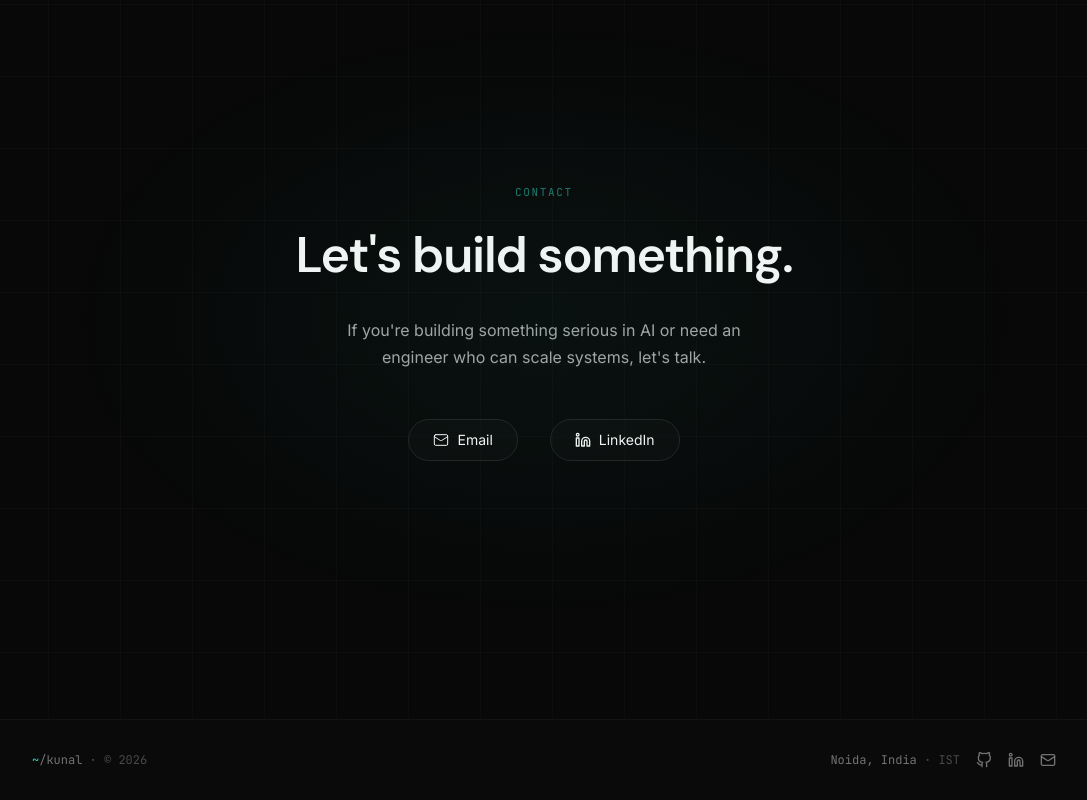
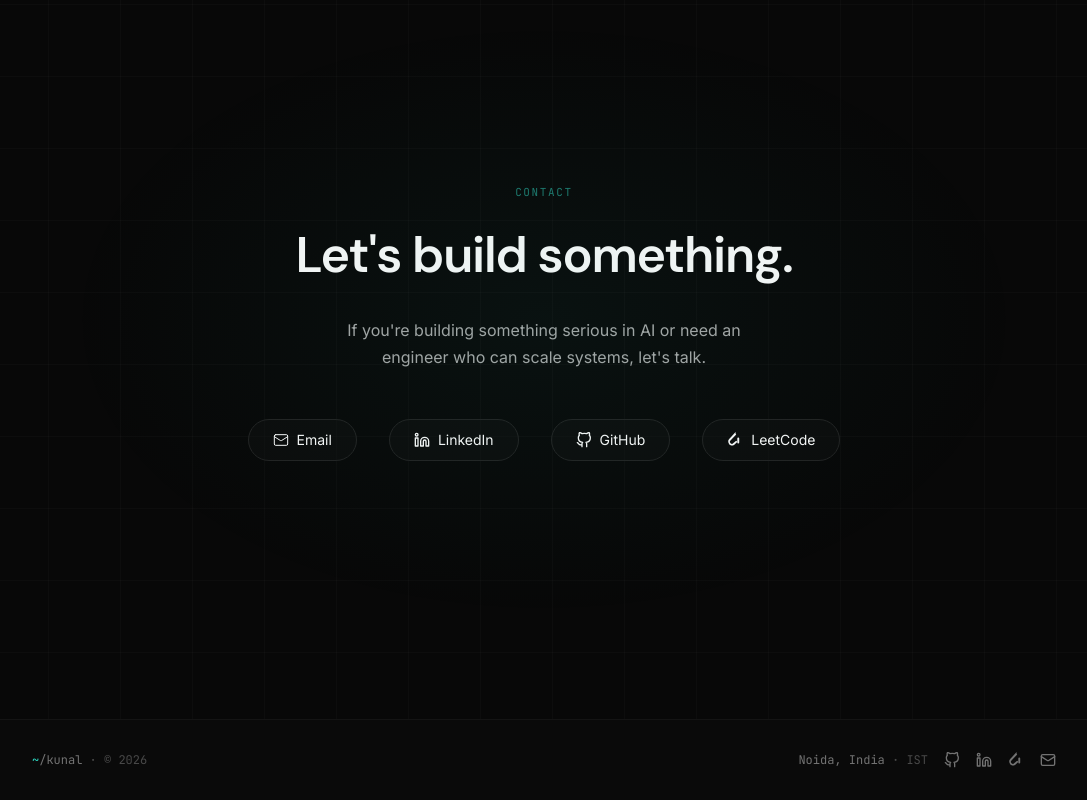
Before and after one commit to Kunal-Kaushal/Portfolio, a Next.js app: page / in a window 1280 px wide. Shown: the part 5684-6484 px from the top of the page, without its empty margins (96-1183 px from the left). Built offline with nearby package versions, Linux system fonts and the light colour scheme.

Commit message:
Update all social and contact links extracted from resume and redeploy

```diff
--- a/components/Contact.tsx
+++ b/components/Contact.tsx
@@ -9,9 +9,23 @@ const LinkedinIcon = ({ size = 24 }: { size?: number }) => (
   </svg>
 );
 
+const LeetcodeIcon = ({ size = 24 }: { size?: number }) => (
+  <svg xmlns="http://www.w3.org/2000/svg" width={size} height={size} viewBox="0 0 24 24" fill="currentColor">
+    <path d="M13.483 0a1.374 1.374 0 0 0-.961.438L7.116 6.226l-3.854 4.126a5.266 5.266 0 0 0-1.209 2.104 5.35 5.35 0 0 0-.125.513 5.527 5.527 0 0 0 .062 2.362 5.83 5.83 0 0 0 .349 1.017 5.938 5.938 0 0 0 4.047 3.864 5.753 5.753 0 0 0 2.219.086 5.578 5.578 0 0 0 1.948-.737l4.05-3.693a1.444 1.444 0 0 0 .167-1.996 1.444 1.444 0 0 0-1.996-.167l-4.05 3.693a2.7 2.7 0 0 1-1.042.42 2.84 2.84 0 0 1-1.082-.047 3.056 3.056 0 0 1-2.072-1.988 2.784 2.784 0 0 1-.176-.525 2.68 2.68 0 0 1-.03-.984 2.688 2.688 0 0 1 .59-1.025l3.85-4.126 4.407-4.788a1.374 1.374 0 0 0-.96-2.433zM16.89 8.232a1.444 1.444 0 0 0-1.444 1.444v6.248a1.444 1.444 0 0 0 2.888 0V9.676a1.444 1.444 0 0 0-1.444-1.444z" />
+  </svg>
+);
+
+const GithubIcon = ({ size = 24 }: { size?: number }) => (
+  <svg xmlns="http://www.w3.org/2000/svg" width={size} height={size} viewBox="0 0 24 24" fill="none" stroke="currentColor" strokeWidth="2" strokeLinecap="round" strokeLinejoin="round">
+    <path d="M9 19c-5 1.5-5-2.5-7-3m14 6v-3.87a3.37 3.37 0 0 0-.94-2.61c3.14-.35 6.44-1.54 6.44-7A5.44 5.44 0 0 0 20 4.77 5.07 5.07 0 0 0 19.91 1S18.73.65 16 2.48a13.38 13.38 0 0 0-7 0C6.27.65 5.09 1 5.09 1A5.07 5.07 0 0 0 5 4.77a5.44 5.44 0 0 0-1.5 3.78c0 5.42 3.3 6.61 6.44 7A3.37 3.37 0 0 0 9 18.13V22" />
+  </svg>
+);
+
 const LINKS = [
   { label: "Email", href: "mailto:kunalkaushal.in@gmail.com", icon: Mail },
   { label: "LinkedIn", href: "https://www.linkedin.com/in/kunal-kaushal-a95479299/", icon: LinkedinIcon },
+  { label: "GitHub", href: "https://github.com/Kunal-Kaushal", icon: GithubIcon },
+  { label: "LeetCode", href: "https://leetcode.com/u/kunal_921/", icon: LeetcodeIcon },
 ];
 
 export default function Contact() {
--- a/components/Footer.tsx
+++ b/components/Footer.tsx
@@ -16,6 +16,12 @@ const LinkedinIcon = ({ size = 24 }: { size?: number }) => (
     <path d="M16 8a6 6 0 0 1 6 6v7h-4v-7a2 2 0 0 0-2-2 2 2 0 0 0-2 2v7h-4v-7a6 6 0 0 1 6-6z" />
     <rect x="2" y="9" width="4" height="12" />
     <circle cx="4" cy="4" r="2" />
+  </svg>
+);
+
+const LeetcodeIcon = ({ size = 24 }: { size?: number }) => (
+  <svg xmlns="http://www.w3.org/2000/svg" width={size} height={size} viewBox="0 0 24 24" fill="currentColor">
+    <path d="M13.483 0a1.374 1.374 0 0 0-.961.438L7.116 6.226l-3.854 4.126a5.266 5.266 0 0 0-1.209 2.104 5.35 5.35 0 0 0-.125.513 5.527 5.527 0 0 0 .062 2.362 5.83 5.83 0 0 0 .349 1.017 5.938 5.938 0 0 0 4.047 3.864 5.753 5.753 0 0 0 2.219.086 5.578 5.578 0 0 0 1.948-.737l4.05-3.693a1.444 1.444 0 0 0 .167-1.996 1.444 1.444 0 0 0-1.996-.167l-4.05 3.693a2.7 2.7 0 0 1-1.042.42 2.84 2.84 0 0 1-1.082-.047 3.056 3.056 0 0 1-2.072-1.988 2.784 2.784 0 0 1-.176-.525 2.68 2.68 0 0 1-.03-.984 2.688 2.688 0 0 1 .59-1.025l3.85-4.126 4.407-4.788a1.374 1.374 0 0 0-.96-2.433zM16.89 8.232a1.444 1.444 0 0 0-1.444 1.444v6.248a1.444 1.444 0 0 0 2.888 0V9.676a1.444 1.444 0 0 0-1.444-1.444z" />
   </svg>
 );
 
@@ -196,8 +202,11 @@ export default function Footer() {
               <a href="https://github.com/Kunal-Kaushal" target="_blank" rel="noreferrer" aria-label="GitHub" className="hover:text-[#2dd4bf] transition-colors">
                 <GithubIcon size={16} />
               </a>
-              <a href="https://linkedin.com/in/kunal-kaushal" target="_blank" rel="noreferrer" aria-label="LinkedIn" className="hover:text-[#2dd4bf] transition-colors">
+              <a href="https://www.linkedin.com/in/kunal-kaushal-a95479299/" target="_blank" rel="noreferrer" aria-label="LinkedIn" className="hover:text-[#2dd4bf] transition-colors">
                 <LinkedinIcon size={16} />
+              </a>
+              <a href="https://leetcode.com/u/kunal_921/" target="_blank" rel="noreferrer" aria-label="LeetCode" className="hover:text-[#2dd4bf] transition-colors">
+                <LeetcodeIcon size={16} />
               </a>
               <a href="mailto:kunalkaushal.in@gmail.com" aria-label="Email" className="hover:text-[#2dd4bf] transition-colors">
                 <Mail size={16} />
--- a/components/InteractiveTerminal.tsx
+++ b/components/InteractiveTerminal.tsx
@@ -10,7 +10,7 @@ const fileSystem: FileSystemNode = {
   "experience.txt": "Droisys (Noida, India)\n- AIML Trainee (Sep 2026 - Present)\n- AIML Intern (Jun 2026 - Sep 2026)\nBuilding Recruiter AI: automated candidate sourcing, voice interviewer, and hybrid retrieval across 5,000+ resumes.",
   "education.txt": "GL Bajaj Institute of Technology and Management (Greater Noida, UP)\nB.Tech in Artificial Intelligence & Machine Learning\nOct 2023 - 2027 (Expected)",
   "certifications.txt": "1. AWS Cloud Foundations\n2. AI Engineer Core Track: LLM Engineering, RAG, QLoRA, Agents (Udemy)",
-  "contact.txt": "Email: kunalkaushal.in@gmail.com\nPhone: +91 8505851821\nLocation: Noida, Uttar Pradesh, India\nGitHub: https://github.com/Kunal-Kaushal",
+  "contact.txt": "Email: kunalkaushal.in@gmail.com\nPhone: +91 8505851821\nLocation: Noida, Uttar Pradesh, India\nLinkedIn: https://www.linkedin.com/in/kunal-kaushal-a95479299/\nGitHub: https://github.com/Kunal-Kaushal\nLeetCode: https://leetcode.com/u/kunal_921/\nPortfolio: https://kunalkaushal.tech",
   projects: {
     "archon.md": "# Archon: AI Knowledge Assistant\n**Stack**: Python, Gemini 2.5 Flash, LangChain, FAISS, BM25\n- Built a RAG assistant for natural-language Q&A over 1,000+ technical documents, with answers grounded using Gemini 2.5 Flash.\n- Designed hybrid retrieval combining FAISS dense search with BM25 keyword search, improving relevance on both exact-term and semantic queries.\n- Ingestion pipeline chunks, embeds, and indexes document corpus into both FAISS and BM25 indexes.",
     "sentinel-soc.md": "# Sentinel SOC Dashboard\n**Stack**: Python, FastAPI, RAG, LLaMA 3.1, SQLite\n- Architected a RAG-based threat analysis system processing 10,000+ security log entries per session using FAISS vector search and SentenceTransformers.\n- Developed a multi-stage attack detection layer for contextual kill chain analysis.",
```
